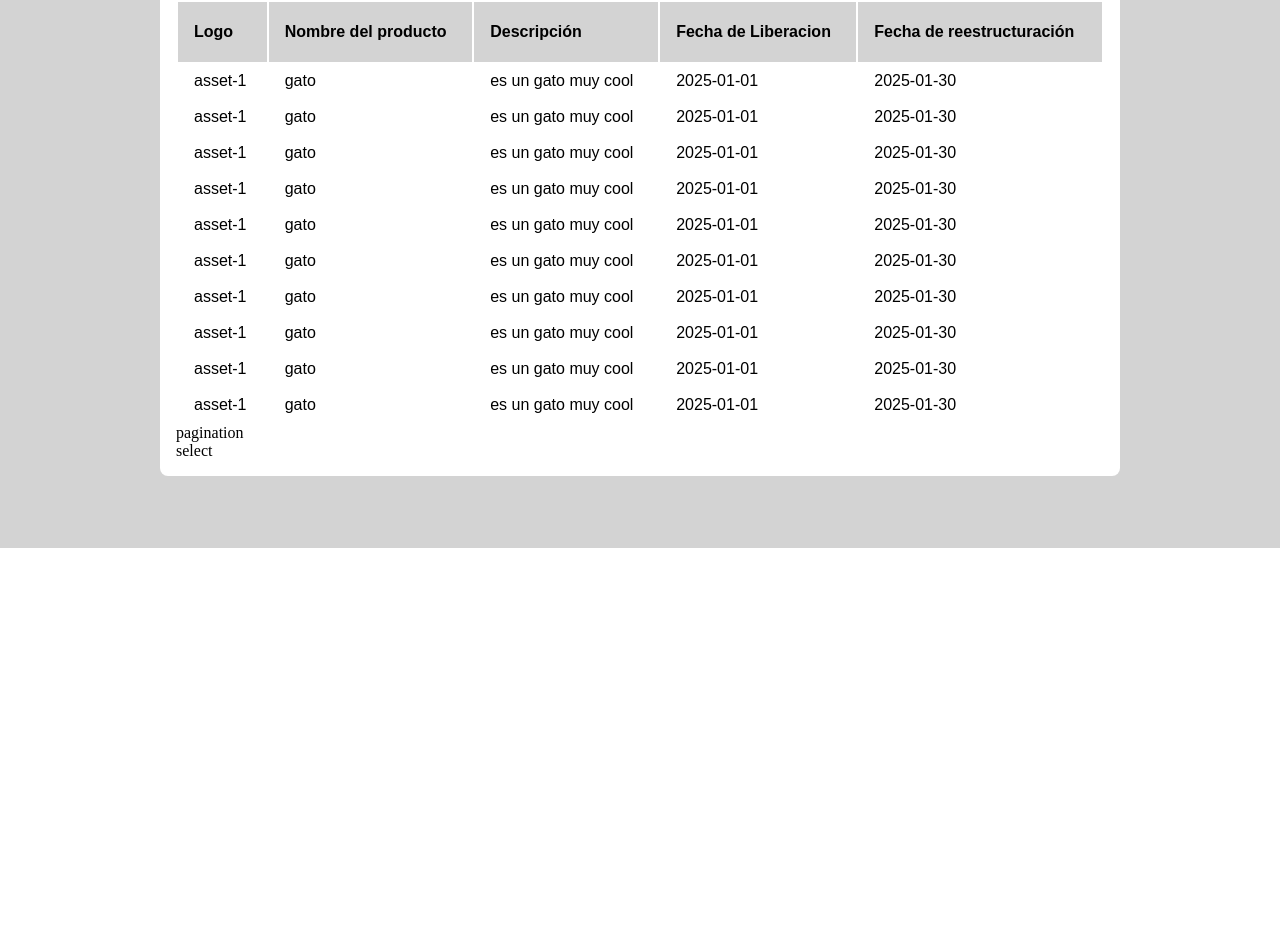
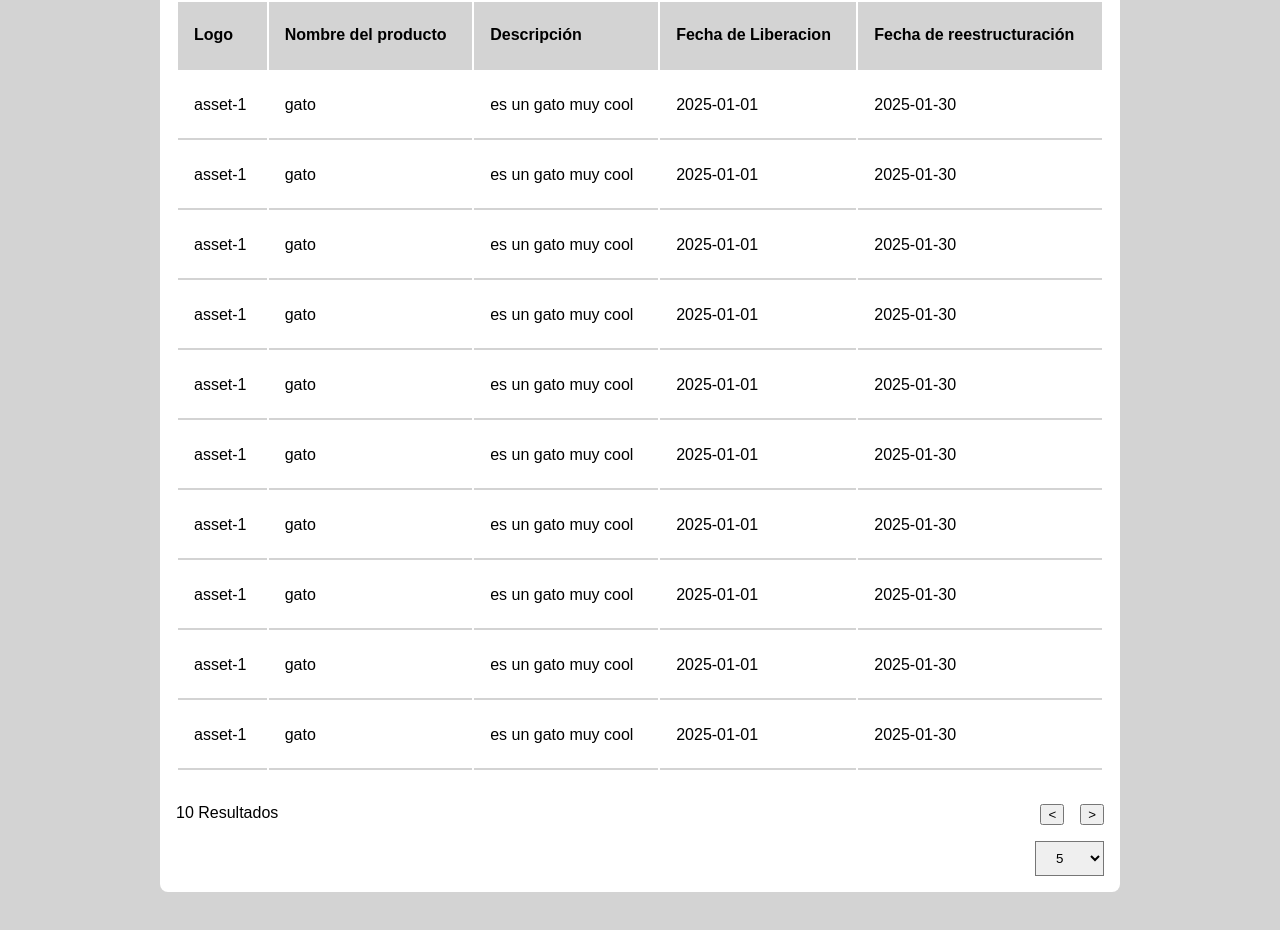
Before and after one commit to Grimmjow28/cristiam-bonilla-prueba, an Angular app: page /bank-administrator in a window 1280 px wide. Shown: the part 252-1182 px from the top of the page. Before the commit the page ends 800 px from the top, so only its background shows below. Built offline with nearby package versions, Linux system fonts and the light colour scheme.

Commit message:
some changes on select

```diff
--- a/src/app/app.component.scss
+++ b/src/app/app.component.scss
@@ -11,7 +11,7 @@
     display: flex;
     flex: 1 1 auto;
     width: 100%;
-    height: 100%;
+    height: fit-content;
     background: lightgray;
     flex-direction: column;
 }
--- a/src/app/shared-elements/table-element/table-element.component.html
+++ b/src/app/shared-elements/table-element/table-element.component.html
@@ -15,6 +15,19 @@
             <td class="table-element__td-th">{{element.dateRevision}}</td>
         </tr>
       </table>
-      <div>pagination</div>
-      <div>select</div>
+      <div class="table-element__paginator">
+        <p>{{ elementsToShow.length }} Resultados</p>
+        <div class="table-element__paginator__buttons">
+            <button class="table-element__paginator__button" style="margin-right: 1rem;"> < </button>
+            <button class="table-element__paginator__button"> > </button>
+        </div>
+      </div>
+      <div class="table-element__select-container">
+        <div class="table-element__select">
+            <select name="select" >
+                <option *ngFor="let paginatorelement of amountToShow" [value]="paginatorelement.value">{{ paginatorelement.label}}</option>
+              </select>
+          </div>
+      </div>
+
 </div>
--- a/src/app/shared-elements/table-element/table-element.component.scss
+++ b/src/app/shared-elements/table-element/table-element.component.scss
@@ -10,12 +10,40 @@
 
 .table-element__header {
     background: lightgray;
-    height: 60px;
+    height: 50px;
 }
 
 .table-element__td-th {
     text-align: left;
     padding: 8px 16px;
-    font-family: sans-serif
+    font-family: sans-serif;
+    border-bottom: 2px solid lightgray;
+    height: 50px;
+}
 
+.table-element__paginator {
+    font-family: sans-serif;
+    margin-top: 1rem;
+    display: flex;
+    width: auto;
+    justify-content: space-between;
 }
+
+.table-element__paginator__buttons {
+    display: flex;
+}
+
+.table-element__paginator__button {
+    margin-top: 1rem;
+    margin-bottom: 1rem;
+}
+
+.table-element__select-container {
+    display: flex;
+    justify-content: flex-end;
+}
+
+.table-element__select select {
+    padding: 0.5rem 1rem;
+    border-radius: 0;
+}
--- a/src/app/shared-elements/table-element/table-element.component.ts
+++ b/src/app/shared-elements/table-element/table-element.component.ts
@@ -91,8 +91,22 @@ export class TableElementComponent {
       dateRelease: '2025-01-01',
       dateRevision: '2025-01-30',
     }
+  ];
 
-  ];
+  amountToShow= [
+    {
+      value: 5,
+      label: '5'
+    },
+    {
+      value: 10,
+      label: '10'
+    },
+    {
+      value: 20,
+      label: '20'
+    },
+  ]
 
 }
 
@@ -104,3 +118,8 @@ export interface TableElementInterface {
   dateRelease: string;
   dateRevision: string;
 }
+
+export interface TableElementPaginator {
+  value: number
+  label: string
+}
```
